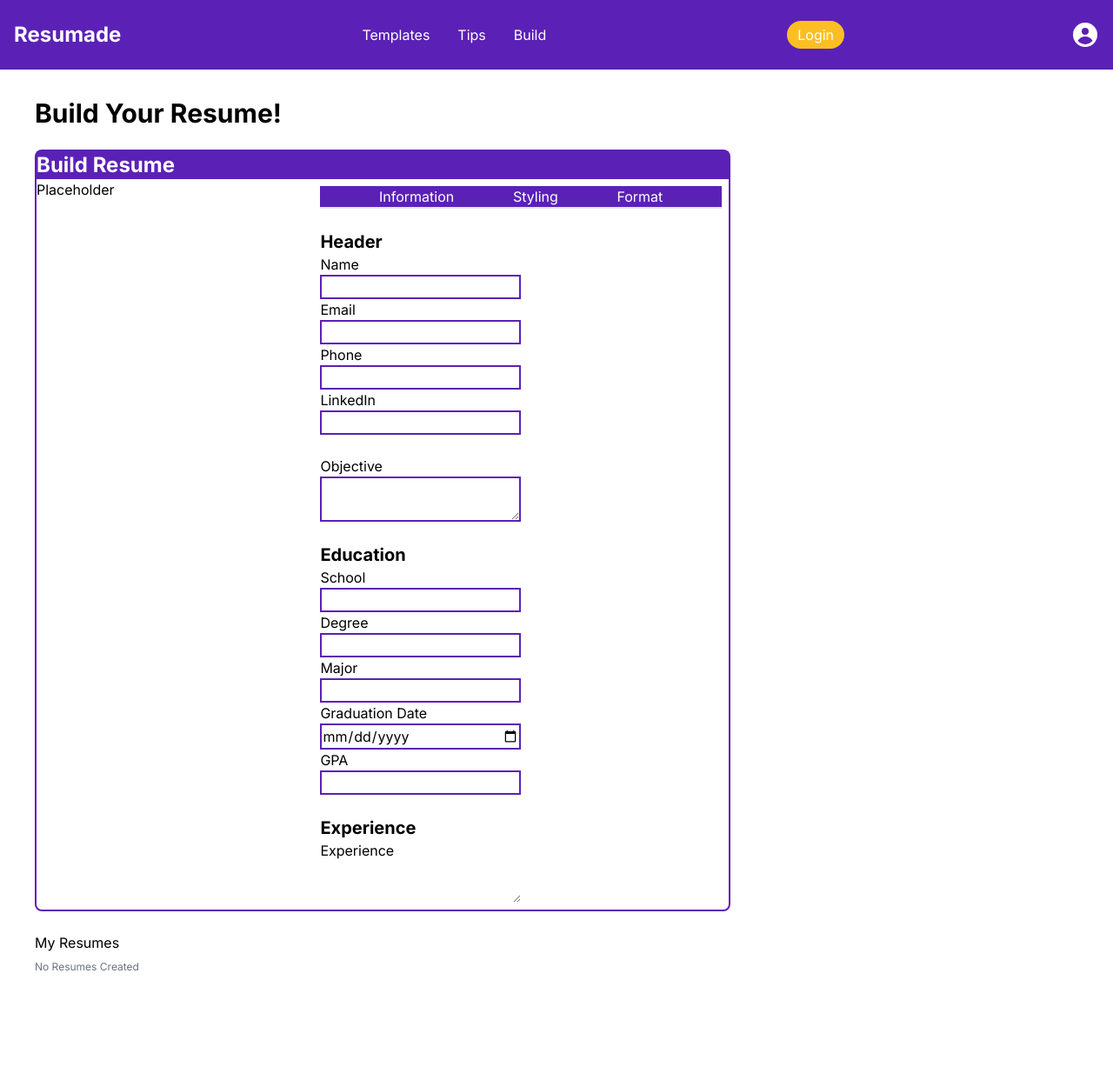
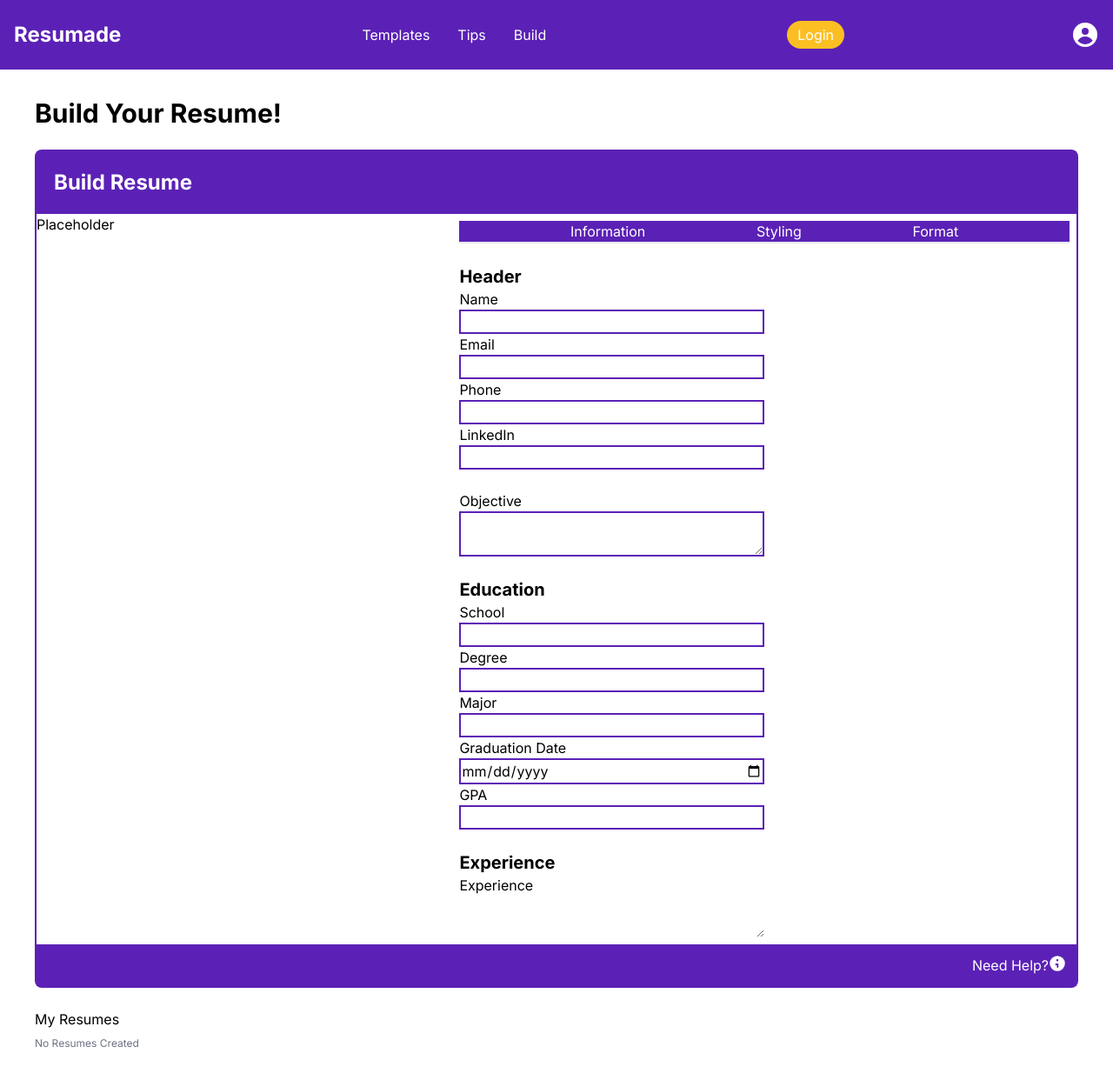
Before and after one commit to Josejguz/resume-generator, a Next.js app: page /build in a window 1280 px wide. Shown: the top 1242 px of the page at 87% size. Before the commit the page ends 1160 px from the top, so only its background shows below. Built offline with nearby package versions, Linux system fonts and the light colour scheme.

Commit message:
Change Build Resume Component Size & Add Help Button

```diff
--- a/src/app/build/components/BuildResume.tsx
+++ b/src/app/build/components/BuildResume.tsx
@@ -1,11 +1,11 @@
 import React from 'react';
 import FeatureBar from './FeatureBar';
-
+import { InformationCircleIcon } from '@heroicons/react/16/solid';
 
 export default function BuildResume() {
     return (
-        <div className="border-home border-2 rounded-lg w-2/3 ">
-            <h1 className=" font-bold border-b-white bg-home text-2xl text-white">Build Resume</h1>
+        <div className="border-home border-2 rounded-lg w-9/10 ">
+            <h1 className=" font-bold border-b-white bg-home text-2xl text-white p-5">Build Resume</h1>
             <div className="flex flex-rows">
                 <div className="w-2/5">
                     <h1>Placeholder</h1>
@@ -18,6 +18,10 @@ export default function BuildResume() {
                 <br/>
 
             </div>
+
+            <div className="flex p-3 justify-end bg-home">
+                <a href="/tips" className="flex flex-row justify-end text-white hover:text-gray-300 ">Need Help?< InformationCircleIcon className="h-5 w-5"/></a>
+            </div>
         </div>
     )
 }
```
